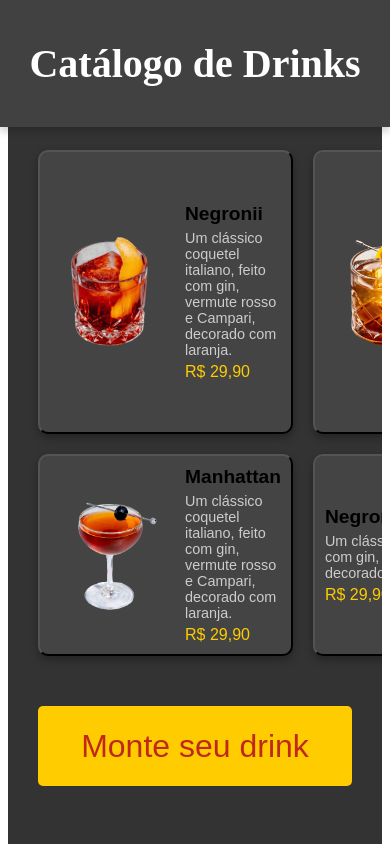
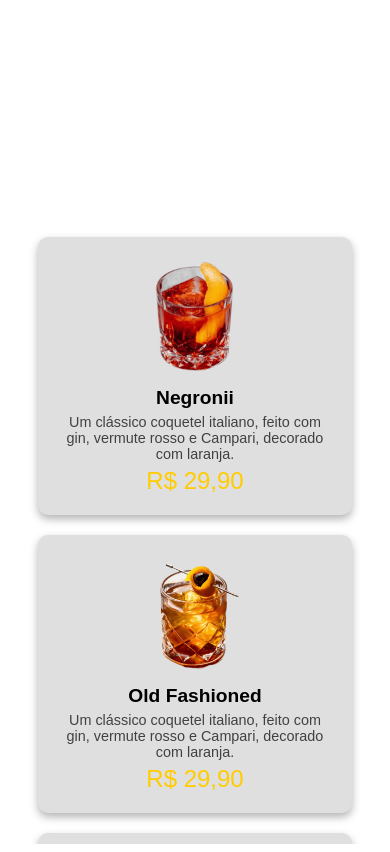
Before and after one commit to VictorGrubler/PI4front, an Angular app: page /catalogo in a window 390 px wide. Built offline with nearby package versions, Linux system fonts and the light colour scheme.

Commit message:
Adiciona alterações do catalogo.component.css da PR

```diff
--- a/src/app/catalogo/catalogo.component.css
+++ b/src/app/catalogo/catalogo.component.css
@@ -1,3 +1,5 @@
+@import "primeicons/primeicons.css";
+
 * {
   margin: 0;
   padding: 0;
@@ -7,46 +9,68 @@
 body, html {
   height: 100%;
   width: 100%;
+  background-color: #424141;
 }
 
 
-.header {
+
+.cabecalho {
   width: 100%;
-  background-color: #424141;
+  height: 25vh;
+  background-color: black;
   display: flex;
   align-items: center;
   justify-content: center;
-  padding: 40px 0; /* Para aumentar o espaço interno */
+  flex-direction: column;
+  padding: 20px 0;
   box-shadow: 0 4px 8px rgba(0, 0, 0, 0.2);
-  position: fixed; /* Mantém o cabeçalho fixo no topo */
+  font-size: 25px;
+  position: fixed;
   top: 0;
   left: 0;
-  z-index: 1000; /* Para garantir que o cabeçalho fique acima do conteúdo */
+  z-index: 1000;
 }
 
-.header h1 {
-  font-size: 2.5rem;
-  color: #ffff;
+
+.cabecalho img {
+  width: 150px;
+  margin-bottom: 10px;
+}
+
+.header-buttons {
+  display: flex;
+  gap: 10px;
+  margin-top: 10px;
+  position: relative;
+  top: -12px;
+}
+
+.header-buttons p {
+  margin: 0;
+  text-align: center;
+}
+
+.header-button {
+  text-decoration: none;
+  color: #fff;
+  margin-top: 0;
+  font-size: 1.3rem;
+}
+
+.header-button:hover {
+  color: #ffcc00;
 }
 
 .catalogo-drinks {
   display: flex;
   flex-direction: column;
   align-items: center;
-  background-color: #333;
   color: white;
   padding: 30px;
   width: 100%;
-  margin: 0 auto;
-  margin-top: 120px; /* Altura do cabeçalho para evitar sobreposição */
-  height: calc(100vh - 120px); /* 100vh menos a altura do cabeçalho */
-  overflow-y: auto; /* Permite rolagem caso o conteúdo seja maior que a área */
-}
-
-.catalogo-titulo h2 {
-  font-size: 2.5rem;
-  text-align: center;
-  margin-bottom: 20px;
+  margin-top: 180px;
+  height: calc(100vh - 180px);
+  overflow-y: auto;
 }
 
 .catalogo-conteudo {
@@ -62,27 +86,28 @@ body, html {
 
 .drink-item {
   display: flex;
+  flex-direction: column;
   align-items: center;
-  background-color: #444;
-  padding: 10px;
+  background-color: #dfdfdf;
+  border: none;
+  padding: 20px;
   border-radius: 10px;
   box-shadow: 0 4px 8px rgba(0, 0, 0, 0.3);
   transition: background-color 0.3s;
-}
-
-.drink-item:hover {
-  background-color: #555;
+  text-align: center;
 }
 
 .drink-item img {
   width: 120px;
   height: auto;
   border-radius: 10px;
-  margin-right: 15px;
+  margin-bottom: 10px;
 }
 
 .drink-info {
-  text-align: left;
+  display: flex;
+  flex-direction: column;
+  align-items: center;
 }
 
 .drink-nome {
@@ -93,12 +118,61 @@ body, html {
 .drink-descricao {
   font-size: 0.9rem;
   margin-bottom: 5px;
-  color: #ccc;
+  color: #424141;
 }
 
 .drink-preco {
-  font-size: 1rem;
+  font-size: 1.5rem;
   color: #ffcc00;
+}
+
+/* Estilos dos botões "Comprar" e "Adicionar ao Carrinho" */
+.drink-actions {
+  display: flex;
+  justify-content: center;
+  align-items: center;
+  gap: 10px;
+  margin-top: 10px;
+}
+
+.comprar-botao, .carrinho-botao {
+  height: 50px;
+  display: flex;
+  align-items: center;
+  justify-content: center;
+  cursor: pointer;
+  transition: background-color 0.3s;
+}
+
+.comprar-botao {
+  background-color: black;
+  border: none;
+  color: #ffff;
+  padding: 0 20px;
+  width: 180px;
+  font-size: 1.3rem;
+}
+
+.comprar-botao:hover {
+  background-color: #424141;
+}
+
+.carrinho-botao:hover {
+  background-color: #424141;
+}
+
+.carrinho-botao {
+  background-color: black;
+  border: none;
+  padding: 0 10px;
+  width: 60px;
+  font-size: 30px;
+  height: 50px;
+}
+
+.carrinho-botao img {
+  max-height: 100%;
+  object-fit: contain;
 }
 
 .drink__montar__botao {
@@ -112,10 +186,32 @@ body, html {
   color: #BF281B;
   cursor: pointer;
   transition: background-color 0.3s;
+  box-shadow: 0 4px 8px rgba(0, 0, 0, 0.2);
   text-align: center;
-  margin-top: 50px;
+  margin-top: 22vh;
 }
 
-.drink__montar__botao:hover {
-  background-color: #e2d3b2;
+
+
+
+/* Responsividade */
+@media (max-width: 768px) {
+  .grid-container {
+    grid-template-columns: repeat(2, 1fr);
+  }
 }
+
+@media (max-width: 480px) {
+  .grid-container {
+    grid-template-columns: 1fr;
+  }
+
+  .comprar-botao, .carrinho-botao {
+    width: 100%;
+    padding: 10px;
+  }
+
+  .carrinho-botao {
+    width: 100%;
+  }
+}
```
